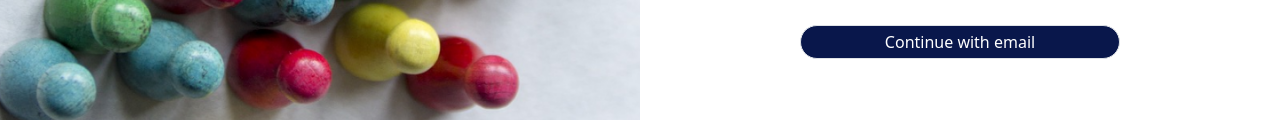
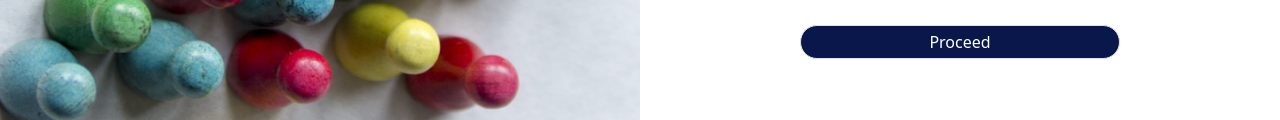
Before and after one commit to innthomas/testKodeCartPoll, a plain HTML site: page signup/category-page.html in a window 1280 px wide. Shown: the part 563-683 px from the top of the page. Drawn offline with Linux system fonts and the light colour scheme.

Commit message:
edited files

```diff
--- a/signup/category-page.html
+++ b/signup/category-page.html
@@ -58,7 +58,7 @@
           </div>
           <div class="mt-4 py-1 text-center w-50 mx-auto rounded" >
             <a href="./signup-continue.html" class="text-decoration-none text-light feeds-btn-bg">
-              <button style="background: #09174B;" type="button" class=" btn form-control text-white py-1 border rounded-pill" >Continue with email</button>
+              <button style="background: #09174B;" type="button" class=" btn form-control text-white py-1 border rounded-pill" >Proceed</button>
             </a>
           </div>
         </div>
```
